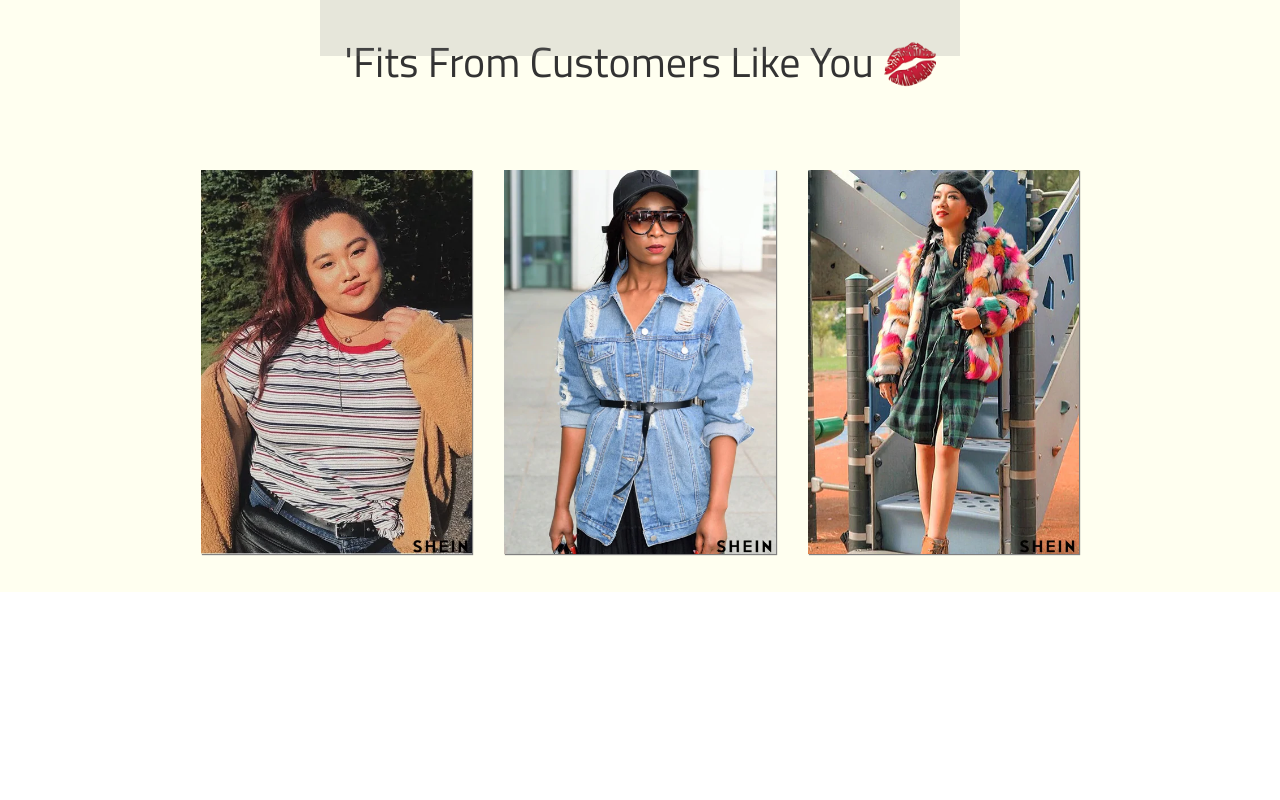
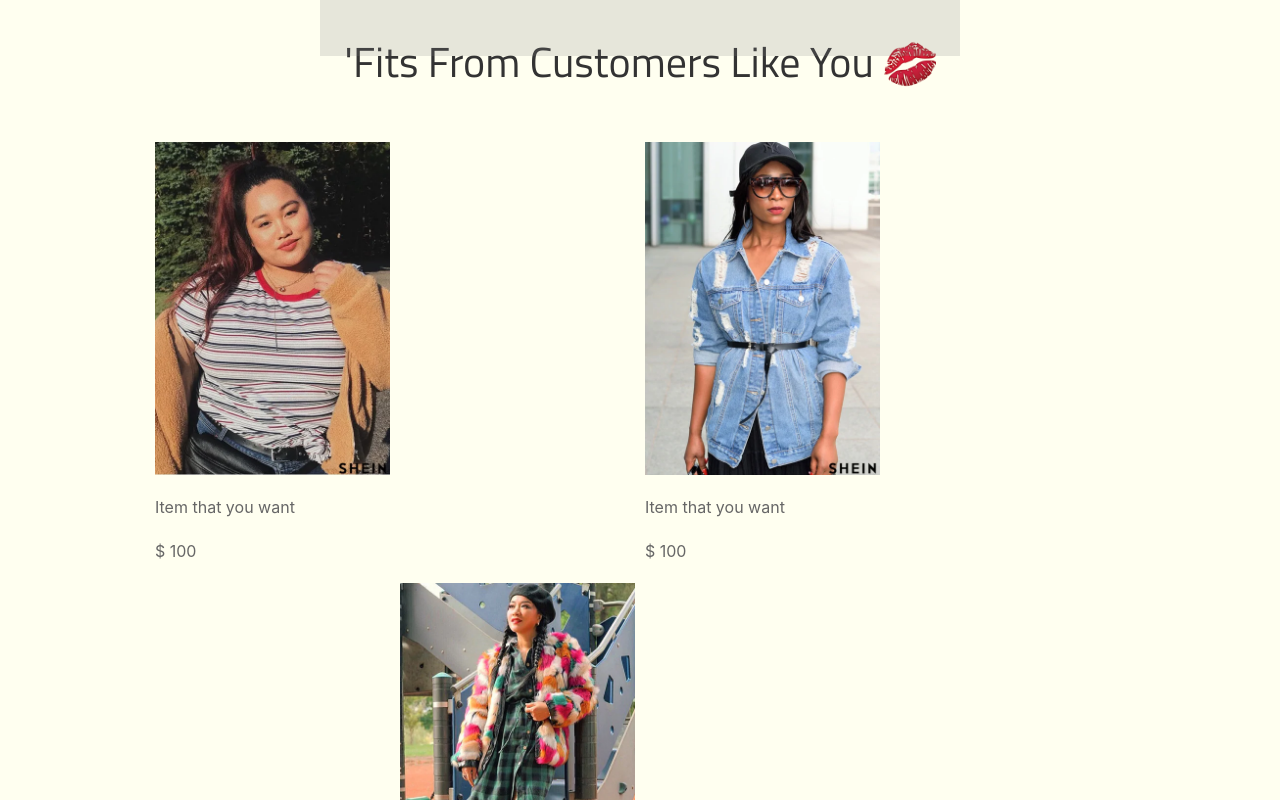
Before and after one commit to emorain3/Mock-Shopping-Website, a React (Create React App) app in the folder client/: page /america in a window 1280 px wide. Shown: the part 440-1240 px from the top of the page. Before the commit the page ends 1096 px from the top, so only its background shows below. Built offline with nearby package versions, Linux system fonts and the light colour scheme.

Commit message:
I don't even remember what changes I've made, I just know it's been a while since I've committed. Sorry future self.

```diff
--- a/client/src/App.js
+++ b/client/src/App.js
@@ -19,7 +19,7 @@ class App extends Component {
           <Switch>
             <Route exact path="/" component={LocationImagesContainer} />
             <Route exact path="/america" component={HomePage} />
-            <Route exact path="/america/clothing/tshirts" component={ShoppingPage} />
+            <Route exact path="/america/:category" component={ShoppingPage} />
           </Switch>
 
         </Router>
--- a/client/src/components/HomePage.js
+++ b/client/src/components/HomePage.js
@@ -117,6 +117,7 @@ class HomePage extends Component {
                 </HeaderContainer>
 
                 <ImageGrid
+                    isSelectable={false}
                     grid_images={this.state.images}
                     side_margins={5}
                     top_margins={5}
--- a/client/src/components/ImageGrid.js
+++ b/client/src/components/ImageGrid.js
@@ -1,5 +1,6 @@
 import React, { Component } from 'react';
 import styled from 'styled-components';
+import insta_3 from '../images/insta_3.jpg';
 
 
 
@@ -19,9 +20,48 @@ let ImageStyled = styled.img`
     box-shadow: 1px 1px 1px grey;
 `
 
+let CardStyled = styled.div`
+    padding: 30px 10px;
+`
+
 /////////////////////////// COMPONENT DEFINITION /////////////////////////
 class ImageGrid extends Component {
+    state = {
+        images: [],
+    }
+
+    setImageType = (props) => {
+        console.log("setImage's props: " + props.isSelectable)
+        if(!props.isSelectable) {
+            this.setState({images : this.props.grid_images.map( (image) => {
+                    return(<ImageStyled src={image} alt=" image of something" img_height={this.props.img_height} /> )
+                })
+            })
+        }
+        this.setState({images : this.props.grid_images.map( (image) => {
+            return(
+                    <div class="uk-child-width-1-2@s uk-grid-match" uk-grid>
+                        <div>
+                            <div style={{padding: '10px 5px'}} class="uk-card uk-card-large uk-card-hover uk-card-body">
+                                <img src={image} alt=" image of something"/>
+                                <p> Item that you want</p>
+                                <p> $ 100 </p>
+                            </div>
+                        </div>
+                    </div>
+                )
+            })
+        })
+    }
+
+
+
+    componentDidMount () {
+        this.setImageType(this.props)
+    }
+
     render() {
+
         return (
             <ImageContainer
                 side_margins={this.props.side_margins}
@@ -29,9 +69,7 @@ class ImageGrid extends Component {
                 width={this.props.width}
             >
 
-                { this.props.grid_images.map( (image) => {
-                    return(<ImageStyled src={image} alt=" image of something" img_height={this.props.img_height} /> )
-                }) }
+                {this.state.images}
 
             </ImageContainer>
         );
--- a/client/src/components/NavBar.js
+++ b/client/src/components/NavBar.js
@@ -48,10 +48,10 @@ class NavBar extends Component {
                                                 <ul class="uk-nav uk-navbar-dropdown-nav">
 
                                                     <li class="uk-nav-header"> Tops </li>
-                                                    <li> <a href="/america/clothing/tshirts"> T-shirts </a></li>
+                                                    <li> <a href="/america/tshirts"> T-shirts </a></li>
 
 
-                                                    <li> <a href="/america/clothing/blouses"> Blouses </a></li>
+                                                    <li> <a href="/america/blouses"> Blouses </a></li>
                                                 </ul>
                                             </div>
                                         </div>
@@ -77,7 +77,7 @@ class NavBar extends Component {
                             </ul>
 
                         </div>
-
+                        <button onClick={this.props.toggleAdminState}> I have been Rendered </button>
                     </nav>
                 </div>
             </div>
--- a/client/src/components/ShoppingPage.js
+++ b/client/src/components/ShoppingPage.js
@@ -61,24 +61,35 @@ let PageText = styled.h1`
 
 //                          Add shopping cart Icon !!!!!           <<<<--------------------------------
 
+
 /////////////////////////// COMPONENT DEFINITION /////////////////////////
 class ShoppingPage extends Component {
     state = {
-        temp_images: [insta_1, insta_2, insta_3, insta_1]
+        temp_images: [insta_1, insta_2, insta_3, insta_1],
+        isAdminState: false,
+    }
+
+    toggleAdminState = () => {
+        console.log("adminState is: " + this.state.isAdminState)
+        this.setState({isAdminState: !this.state.isAdminState})
     }
     render() {
+
+        // Functions
+
+
         return (
             <div>
                 {/* Nav Bar */}
-                <NavBar/>
+                <NavBar toggleAdminState = {this.toggleAdminState} />
 
                 <PageContainer>
                     <SideNavContainer>
                         <div class=" uk-width-1-4">
                             <ul class="uk-nav uk-nav-default">
                                 <li class="uk-active uk-text-large"><a href="#"> Tops </a></li>
-                                <li class="uk-text-large" ><a href="/america/clothing/tshirts"> T-shirts </a></li>
-                                <li class="uk-text-large"><a href="/america/clothing/blouses"> Blouses </a></li>
+                                <li class="uk-text-large" ><a href="/america/tshirts"> T-shirts </a></li>
+                                <li class="uk-text-large"><a href="/america/blouses"> Blouses </a></li>
                             </ul>
                         </div>
                     </SideNavContainer>
@@ -87,7 +98,17 @@ class ShoppingPage extends Component {
 
                     <ItemGridContainer>
                         <PageText> Tops </PageText>
-                        <ImageGrid grid_images={this.state.temp_images} side_margins={0} top_margins={0} img_height={25} width={80}/>
+
+
+
+
+
+                        <ImageGrid isSelectable={true} grid_images={this.state.temp_images} side_margins={0} top_margins={0} img_height={25} width={80}/>
+
+
+
+
+
                     </ItemGridContainer>
                 </PageContainer>
 
```
Also changed, not shown: 1 other file (tests, documents, lock files or other folders).
